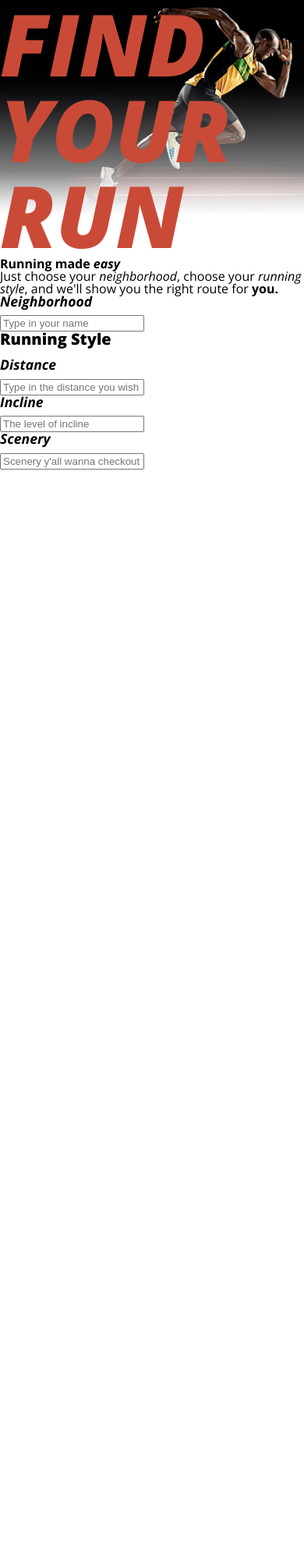
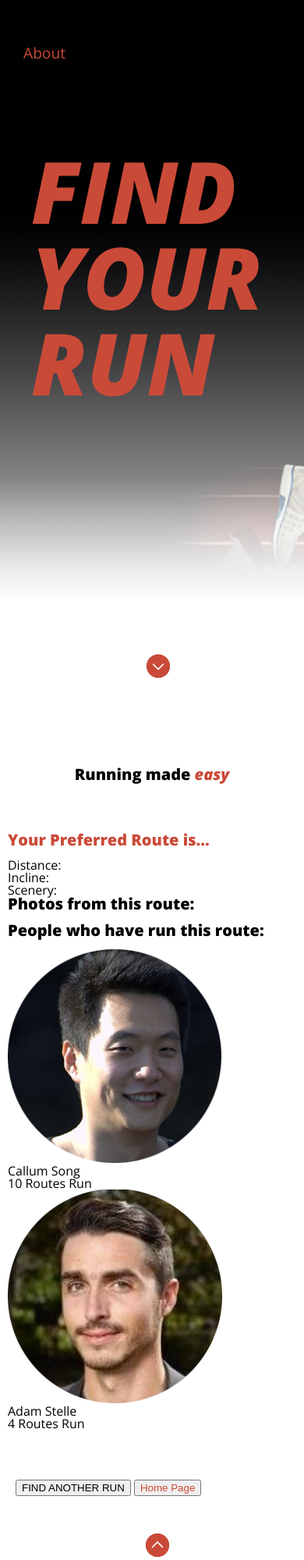
Before and after one commit to adamstelle/running_cool, a plain HTML site: page results.html in a window 390 px wide. Shown: the top 2000 px of the page at 78% size. Before the commit the page ends 844 px from the top, so only its background shows below. Drawn offline with nearby package versions, Linux system fonts and the light colour scheme.

Commit message:
rough draft of results.html

```diff
--- a/results.html
+++ b/results.html
@@ -12,24 +12,64 @@
     <link rel="stylesheet" type="text/css" href="css/style.css">
   </head>
   <body>
-    <article>
-      <section class="usain">
-        <h1 class="headline"><p>FIND</p><p>YOUR</p><p>RUN</p></h1>
+    <main>
+      <section class="usain grid-100">
+        <section class="grid-80 prefix-10 suffix-10 mobile-grid-100">
+          <nav class="navigation grid-10 prefix-85 suffix-5">
+            <a href="about.html">About</a>
+          </nav>
+          <div class="title grid-100 mobile-grid-100">
+            <h1 class="headline grid-30 prefix-10 suffix-60">FIND</h1>
+            <h1 class="headline grid-30 prefix-5 suffix-65">YOUR</h1>
+            <h1 class="headline grid-30 suffix-50">RUN</h1>
+          </div>
+          <div class="button maincontainer mobile-prefix-45 mobile-suffix-45 grid-10 prefix-45 suffix-45">
+            <a href="index.html"><img src="images/downicon.png"/></a>
+          </div>
+        </section>
       </section>
-      <section>
-        <h1 class="other-headline">Running made <em>easy</em></h1>
-        <p>Just choose your <em>neighborhood</em>, choose your <em>running style</em>, and we'll show you the right route for <strong>you.</strong></p>
-        <p class="user-input">Neighborhood</p>
-        <input type="text" class="username" placeholder="Type in your name">
-        <h2>Running Style</h2>
-        <p class="user-input">Distance</p>
-        <input type="text" class="distance" placeholder="Type in the distance you wish to run"/>
-        <p class="user-input">Incline</p>
-        <input type="text" class="incline" placeholder="The level of incline"/>
-        <p class="user-input">Scenery</p>
-        <input type="text" class="scenery" placeholder="Scenery y'all wanna checkout"/>
+      <section class="maincontainer grid-70 prefix-15 suffix-15">
+        <div class="intro">
+          <h2>Running made <em class="red">easy</em></h2>
+          <p></p>
+        </div>
+        <section class="maincontainer">
+          <h2 class="red">Your Preferred Route is...</h2>
+          <div>
+            <p>Distance:<p id="distance-result"></p></p>
+            <p>Incline:<p id="incline-result"></p></p>
+            <p>Scenery:<p id="scenery-result"></p></p>
+          </div>
+          <div id="googleMap"></div> <!-- embed this from google based on JS selector -->
+          <div id="photos"><!-- embed photos from the webs or google showing the area returned in the results -->
+            <h2>Photos from this route:</h2>
+          </div>
+          <div id="otherRunners"> <!-- show other people which have run these routes -->
+            <h2>People who have run this route:</h2>
+            <div>
+              <img src="images/callumhs.png" alt="Callum">
+              <p>Callum Song</p>
+              <p>10 Routes Run</p>
+            </div>
+            <div>
+              <img src="images/adamhs.png" alt="Adam">
+              <p>Adam Stelle</p>
+              <p>4 Routes Run</p>
+            </div>
+          </div>
+        </section>
+        <section class="maincontainer grid-20 prefix-40 suffix-40">
+         <button id="rerun">FIND ANOTHER RUN</button>
+         <button id="index"><a href="index.html">Home Page</a></button>
+        </section>
+        <div class="button mobile-prefix-45 mobile-suffix-45 grid-10 prefix-45 suffix-45">
+            <a href="index.html"><img src="images/upicon.png"/></a>
+        </div>
       </section>
-    </article>
+    </main>
+    <footer class="maincontainer">
+      <p>Cool Runnings (c) 2015<br>Created by Scott, Adam, Callum, Sean - Codefellows Bootcamp 2015</p>
+    </footer>
     <script src="http://ajax.googleapis.com/ajax/libs/jquery/1.10.2/jquery.min.js"></script>
     <script>window.jQuery || document.write('<script src="js/vendor/jquery-1.10.2.min.js"><\/script>')</script>
     <script src="js/script.js"></script>
```
